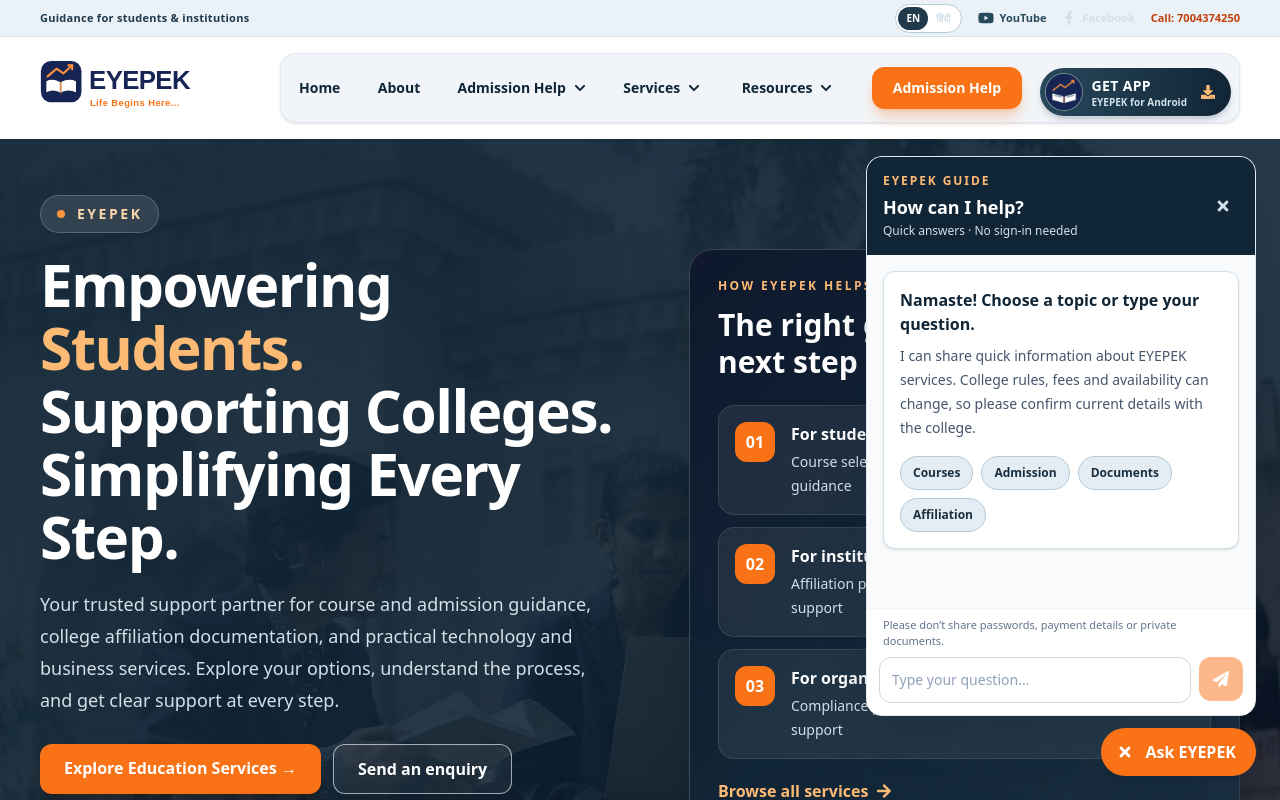
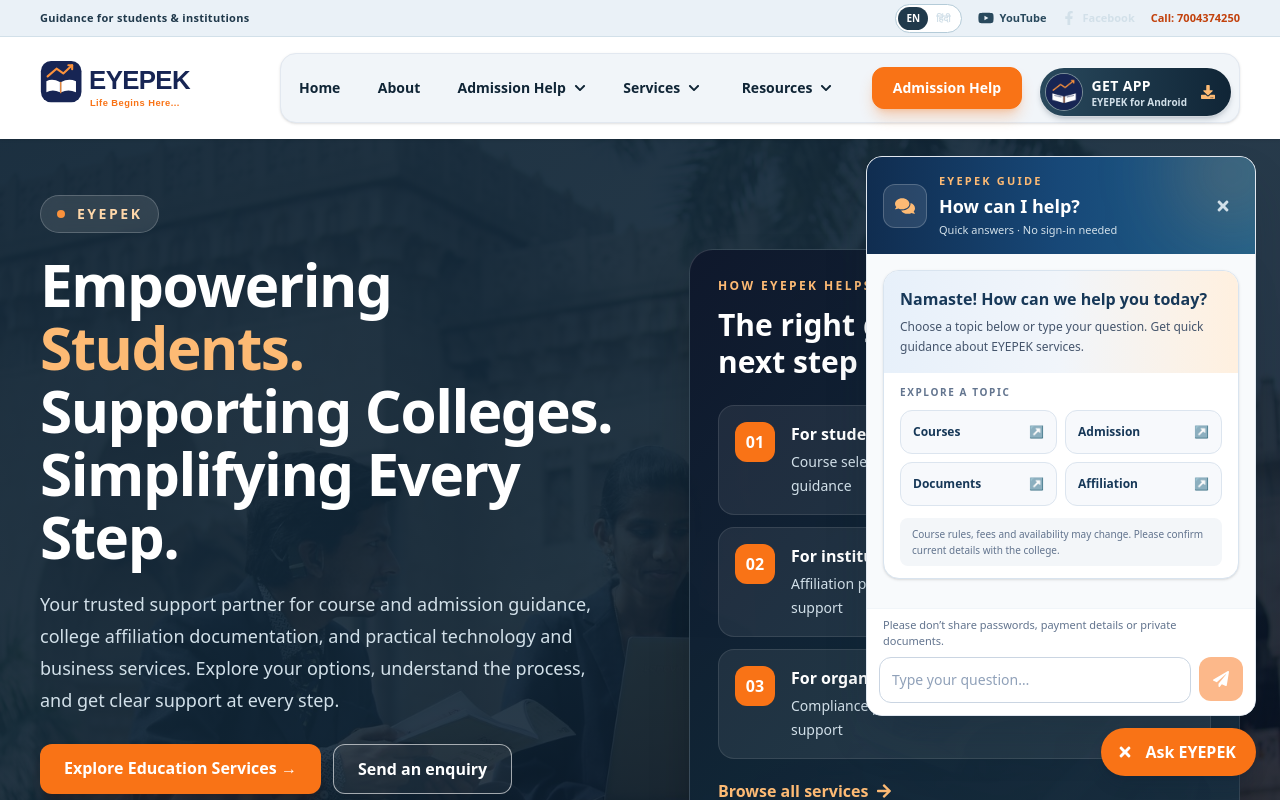
Before and after one commit to eyepek/EYEPEK, a React (Vite) app: page / in a window 1280 px wide. Both pictures are taken after a click on the button "Ask EYEPEK". Shown: the top 800 px of the page. Built offline with nearby package versions, Linux system fonts and the light colour scheme.

Commit message:
Polish EYEPEK Guide chat welcome panel and topic shortcuts

```diff
--- a/src/components/AIChatWidget.jsx
+++ b/src/components/AIChatWidget.jsx
@@ -130,21 +130,31 @@ export default function AIChatWidget() {
     <div className='fixed bottom-4 right-4 z-[70] flex flex-col items-end gap-3 sm:bottom-6 sm:right-6'>
       {open && (
         <section className='flex h-[min(76vh,560px)] w-[min(94vw,390px)] flex-col overflow-hidden rounded-2xl border border-slate-200 bg-white shadow-2xl shadow-blue-950/30' aria-label={t('EYEPEK guide', 'EYEPEK जानकारी सहायक')}>
-          <header className='flex items-center justify-between bg-blue-950 px-4 py-4 text-white'>
-            <div>
-              <p className='text-xs font-bold uppercase tracking-[0.16em] text-orange-300'>{t('EYEPEK GUIDE', 'EYEPEK जानकारी')}</p>
-              <h2 className='mt-1 text-lg font-extrabold'>{t('How can I help?', 'मैं कैसे मदद करूँ?')}</h2>
-              <p className='mt-0.5 text-xs text-blue-100'>{t('Quick answers · No sign-in needed', 'तुरंत जानकारी · लॉगिन की ज़रूरत नहीं')}</p>
+          <header className='relative flex items-center justify-between overflow-hidden bg-gradient-to-r from-[#102d50] via-[#174878] to-[#21618a] px-4 py-4 text-white'>
+            <div className='absolute -right-8 -top-10 h-28 w-28 rounded-full bg-orange-400/20 blur-2xl' aria-hidden='true' />
+            <div className='relative flex items-center gap-3'>
+              <span className='flex h-11 w-11 items-center justify-center rounded-xl border border-white/20 bg-white/10 text-orange-300'><FaComments size={20} aria-hidden='true' /></span>
+              <div>
+                <p className='text-[11px] font-extrabold uppercase tracking-[0.2em] text-orange-300'>{t('EYEPEK GUIDE', 'EYEPEK जानकारी')}</p>
+                <h2 className='mt-0.5 text-lg font-extrabold'>{t('How can I help?', 'मैं कैसे मदद करूँ?')}</h2>
+                <p className='mt-0.5 text-[11px] text-blue-100'>{t('Quick answers · No sign-in needed', 'तुरंत जानकारी · लॉगिन की ज़रूरत नहीं')}</p>
+              </div>
             </div>
-            <button type='button' onClick={() => setOpen(false)} className='rounded-full p-2 text-blue-100 transition hover:bg-white/10 hover:text-white' aria-label={t('Close chat', 'चैट बंद करें')}><FaTimes aria-hidden='true' /></button>
+            <button type='button' onClick={() => setOpen(false)} className='relative rounded-full p-2 text-blue-100 transition hover:bg-white/10 hover:text-white' aria-label={t('Close chat', 'चैट बंद करें')}><FaTimes aria-hidden='true' /></button>
           </header>
           <div className='flex-1 space-y-3 overflow-y-auto bg-slate-50 px-4 py-4' role='log' aria-live='polite'>
             {messages.length === 0 && (
-              <div className='rounded-xl border border-blue-100 bg-white p-4 shadow-sm'>
-                <p className='font-bold text-blue-950'>{t('Namaste! Choose a topic or type your question.', 'नमस्ते! कोई विषय चुनें या अपना सवाल लिखें।')}</p>
-                <p className='mt-2 text-sm leading-6 text-slate-600'>{t('I can share quick information about EYEPEK services. College rules, fees and availability can change, so please confirm current details with the college.', 'मैं EYEPEK की सेवाओं की सामान्य जानकारी दे सकता हूँ। कॉलेज के नियम, फीस और उपलब्धता बदल सकते हैं—मौजूदा जानकारी कॉलेज से पक्की करें।')}</p>
-                <div className='mt-4 flex flex-wrap gap-2'>
-                  {suggestions.map(([label, prompt]) => <button key={label} type='button' onClick={() => sendMessage(prompt)} className='rounded-full border border-blue-200 bg-blue-50 px-3 py-2 text-left text-xs font-semibold text-blue-900 transition hover:border-orange-400 hover:bg-orange-50'>{label}</button>)}
+              <div className='overflow-hidden rounded-2xl border border-[#d9e4ef] bg-white shadow-sm'>
+                <div className='bg-gradient-to-r from-[#e7f0fa] via-[#f1f5fa] to-[#fff0df] px-4 py-4'>
+                  <p className='text-base font-extrabold text-[#173858]'>{t('Namaste! How can we help you today?', 'नमस्ते! आज हम आपकी कैसे मदद कर सकते हैं?')}</p>
+                  <p className='mt-1.5 text-xs leading-5 text-slate-600'>{t('Choose a topic below or type your question. Get quick guidance about EYEPEK services.', 'नीचे कोई विषय चुनें या अपना सवाल लिखें। EYEPEK की सेवाओं के बारे में तुरंत जानकारी पाएँ।')}</p>
+                </div>
+                <div className='px-4 py-3'>
+                  <p className='mb-2.5 text-[10px] font-extrabold uppercase tracking-[0.16em] text-slate-500'>{t('Explore a topic','विषय चुनें')}</p>
+                  <div className='grid grid-cols-2 gap-2'>
+                    {suggestions.map(([label, prompt], index) => <button key={label} type='button' onClick={() => sendMessage(prompt)} className='group flex min-h-11 items-center justify-between gap-2 rounded-xl border border-[#dce5ef] bg-[#f7f9fc] px-3 py-2.5 text-left text-xs font-bold text-[#173858] transition hover:border-orange-300 hover:bg-[#fff7ed] focus-visible:outline-none focus-visible:ring-2 focus-visible:ring-orange-300'><span>{label}</span><span className='text-orange-600 transition group-hover:translate-x-0.5'>↗</span></button>)}
+                  </div>
+                  <p className='mt-3 rounded-lg bg-[#f3f6f9] px-3 py-2 text-[10px] leading-4 text-slate-500'>{t('Course rules, fees and availability may change. Please confirm current details with the college.', 'कोर्स के नियम, फीस और उपलब्धता बदल सकती है। मौजूदा जानकारी कॉलेज से पक्की करें।')}</p>
                 </div>
               </div>
             )}
```
